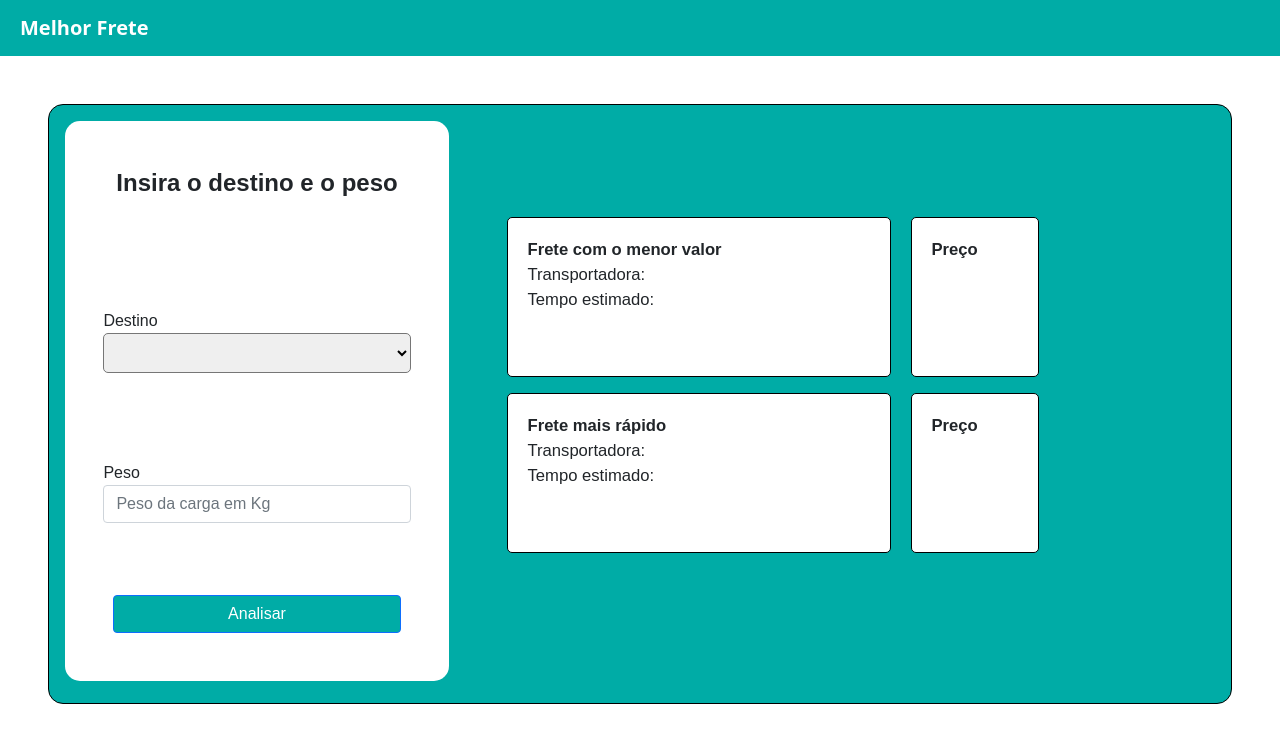
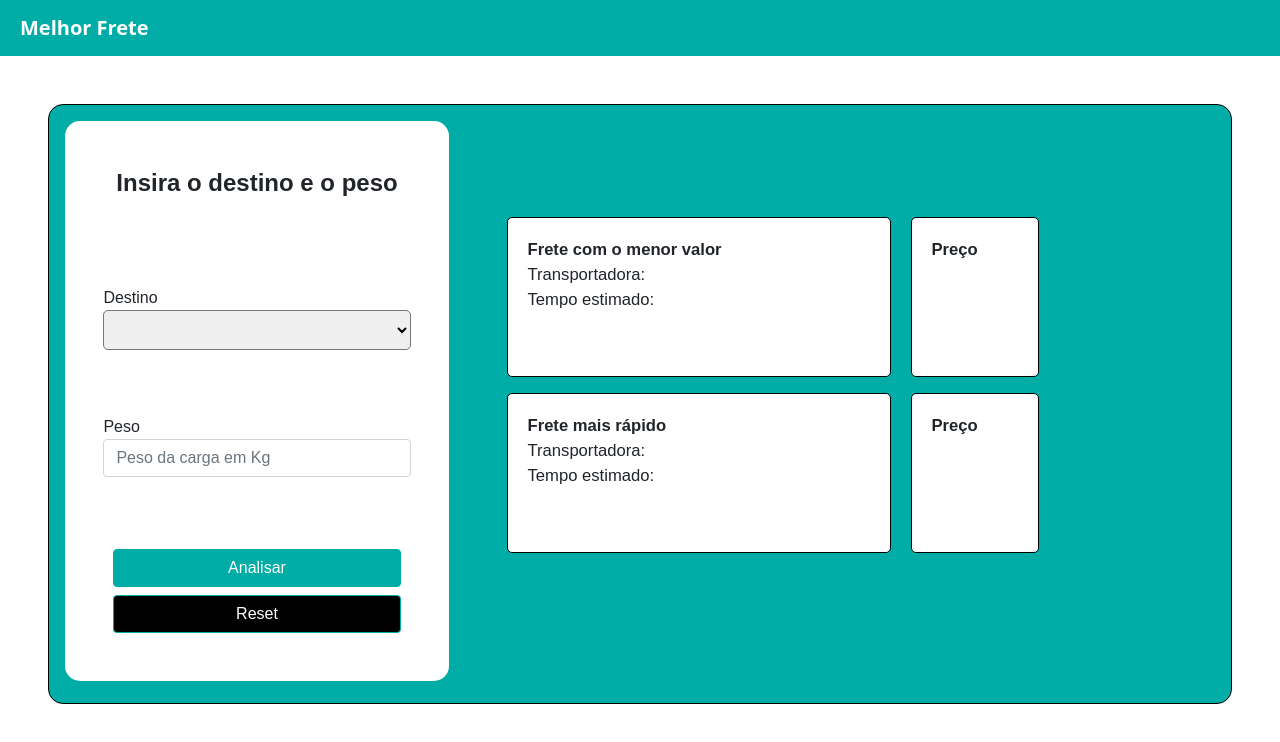
Before and after one commit to caduce3/Desafio-CoorLab, a Vue app in the folder code/: page / in a window 1280 px wide. Shown: the top 742 px of the page. Built offline with nearby package versions, Linux system fonts and the light colour scheme; data requests are answered from the project's data file.

Commit message:
adicionando botão de resetar

```diff
--- a/code/src/components/BestTransport.vue
+++ b/code/src/components/BestTransport.vue
@@ -29,8 +29,10 @@
           ></b-form-input>
         </b-form-group>
 
-        <b-button type="submit" variant="primary" class="m-5">Analisar</b-button>
-        <!-- <b-button type="reset" variant="danger">Reset</b-button> -->
+        <div class='m-5'>
+          <b-button type="submit" class="mb-2">Analisar</b-button> <br>
+          <b-button type="reset" id="btn-reset">Reset</b-button>
+        </div>
 
       </b-form>
 
@@ -126,7 +128,7 @@ export default {
     },
     onSubmit(event) {
         event.preventDefault()
-        alert(JSON.stringify(this.formulario))
+
       },
       onReset(event) {
         event.preventDefault()
@@ -183,16 +185,29 @@ export default {
     text-align: center;
   }
 
-  #base-form button {
+  button {
     background-color: #00ACA6;
+    color: white;
+    width: 100%;
+    border-color: #00ACA6;
+
+  }
+
+  #btn-reset {
+    background-color: black;
+  }
+
+  #btn-reset:hover {
+    background-color: red;
     color: white;
   }
 
-  #base-form button:hover {
+  button:hover {
     background-color: white;
     color: #00ACA6;
     cursor: pointer;
     border-color: #00ACA6;
+
   }
 
   #input-group-2, #input-group-3 {
```
